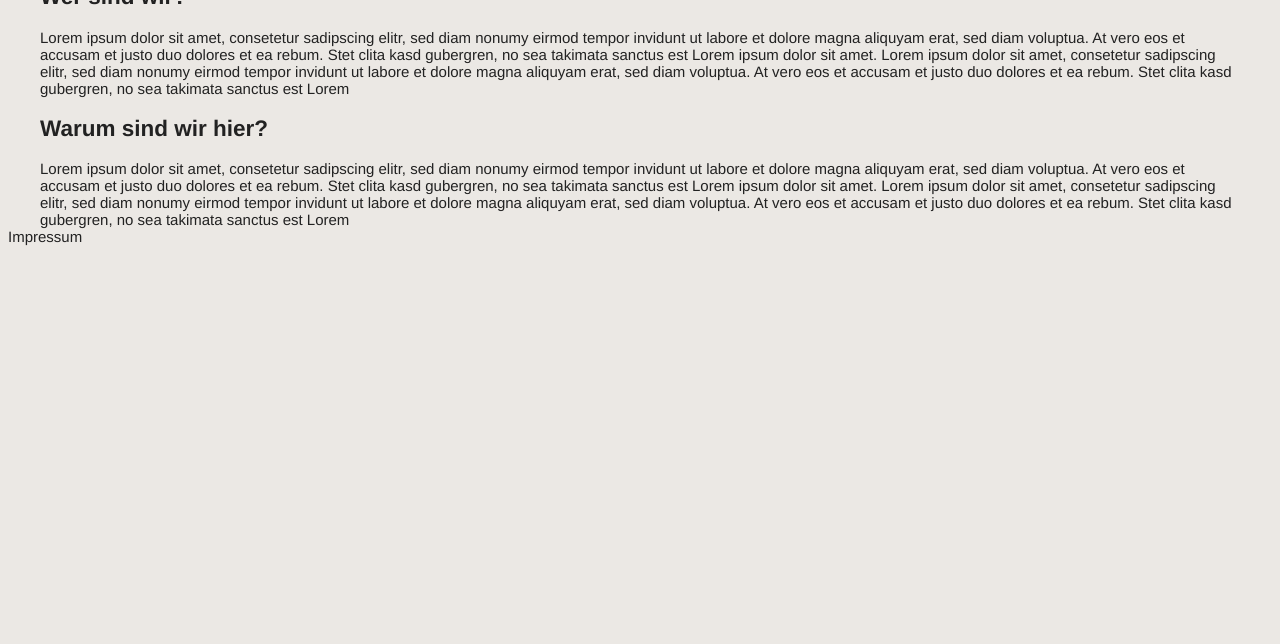
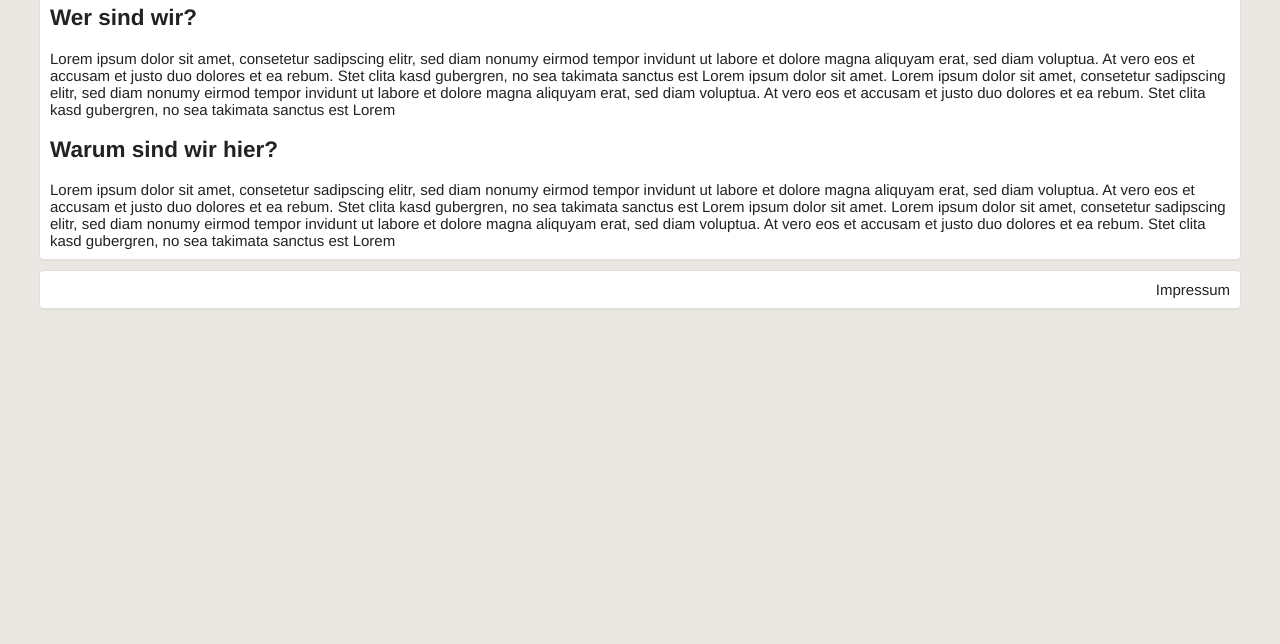
Before and after one commit to bmalum/WebInfo, a plain HTML site: page index.html in a window 1280 px wide. Shown: the part 156-800 px from the top of the page. Drawn offline with Linux system fonts and the light colour scheme.

Commit message:
New Stuff
.wrapper
.float-right

```diff
--- a/CSS/style.css
+++ b/CSS/style.css
@@ -6,9 +6,15 @@ body {
   font-size: 15px;
 }
 
-.wrapper {
+footer{
   margin: auto;
-  width: 1200px;
+  margin-top: 10px;
+  padding: 10px;
+  width: 1180px;
+  border-radius: 4px;
+  border: 1px solid #dedede;
+  box-shadow: 0 2px 2px -1px rgba(0, 0, 0, 0.055);
+  background-color: white;
 }
 
 nav {
@@ -140,3 +146,19 @@ nav {
               nav > ul > li > div ul > li:hover > a {
                 background-color: rgba( 255, 255, 255, 0.1);
               }
+
+.wrapper {
+  margin: auto;
+  margin-top: 10px;
+  padding: 10px;
+  width: 1180px;
+  border-radius: 4px;
+  border: 1px solid #dedede;
+  box-shadow: 0 2px 2px -1px rgba(0, 0, 0, 0.055);
+  background-color: white;
+}
+
+.float-right {
+	text-align: right;
+}
+}
```
